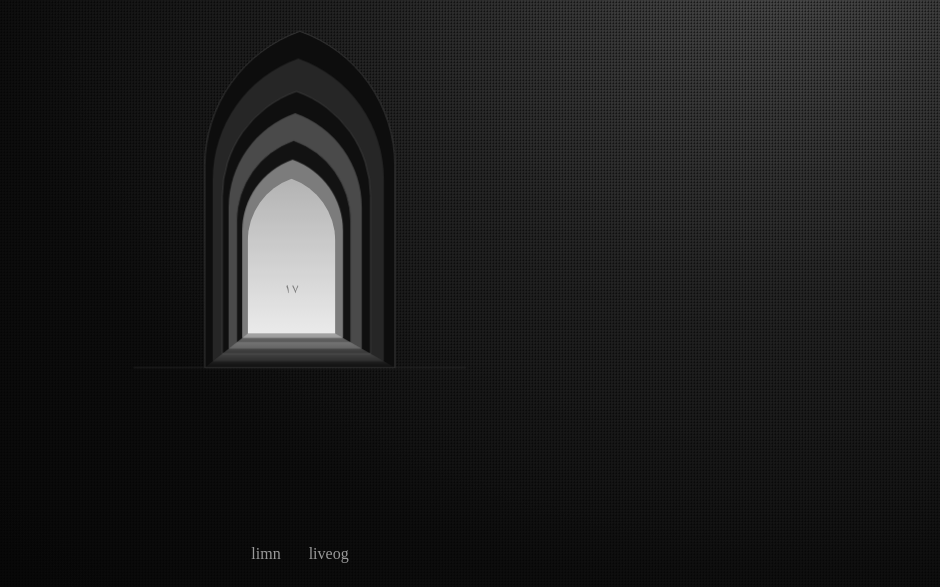
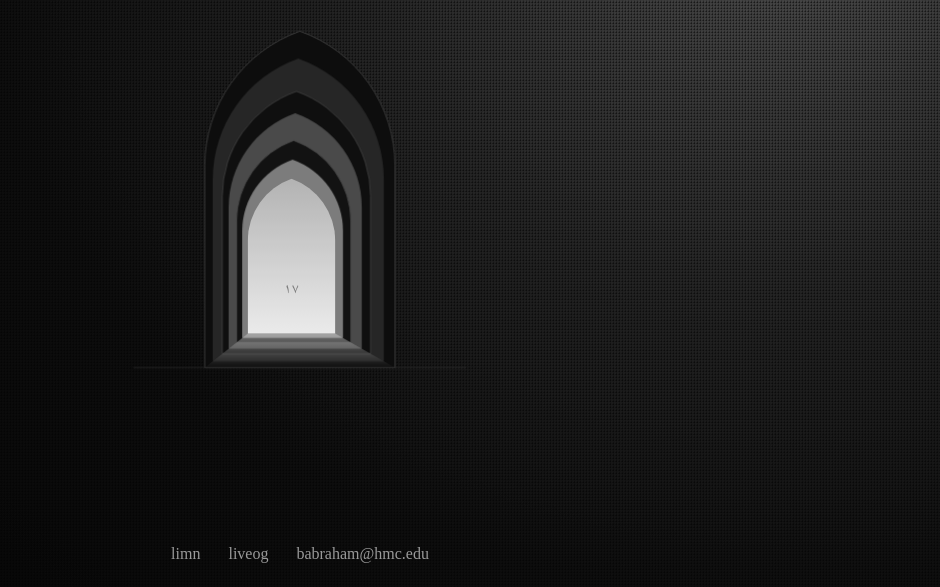
Before and after one commit to bilal-abraham/door17, a plain HTML site: page index.html in a window 1280 px wide. Shown: the part 213-800 px from the top of the page, without its empty margins (340-1280 px from the left). Drawn offline with nearby package versions, Linux system fonts and the light colour scheme.

Commit message:
Add contact email

```diff
--- a/index.html
+++ b/index.html
@@ -114,6 +114,7 @@
   <footer>
     <a href="https://github.com/limnhq">limn</a>
     <a href="https://bilal-abraham.github.io/liveog/">liveog</a>
+    <a href="mailto:babraham@hmc.edu">babraham@hmc.edu</a>
   </footer>
 
   <script>
```
